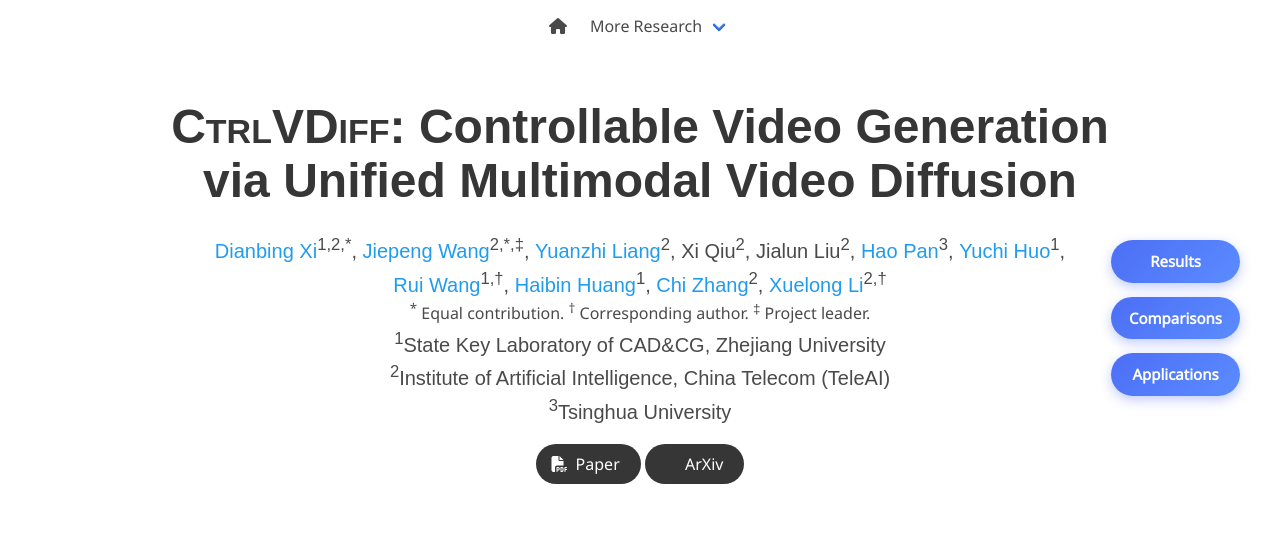
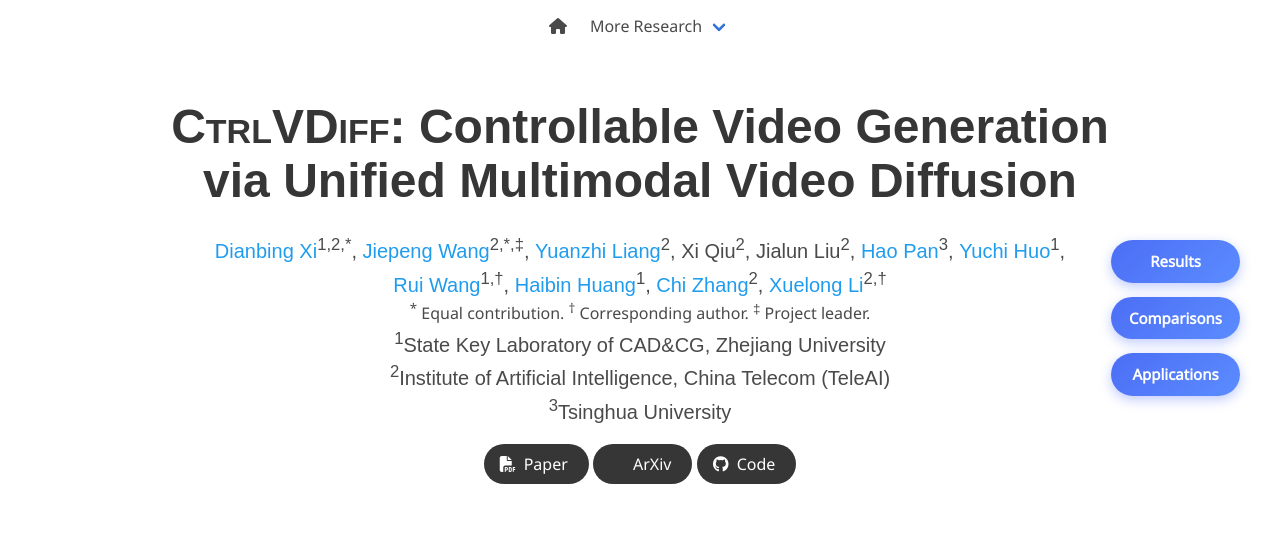
Before and after one commit to Tele-AI/CtrlVDiff, a plain HTML site: page index.html in a window 1280 px wide. Shown: the top 534 px of the page. Drawn offline with nearby package versions, Linux system fonts and the light colour scheme; some icons are missing; a web font is replaced by a local one.

Commit message:
update project page

```diff
--- a/index.html
+++ b/index.html
@@ -374,7 +374,8 @@ Diffusion</h1>
 
               <div class="column has-text-centered">
                 <div class="publication-links">
-                <!-- PDF Link. -->
+
+                  <!-- PDF Link -->
                   <span class="link-block">
                     <a href="https://arxiv.org/pdf/2511.21129" class="external-link button is-normal is-rounded is-dark">
                       <span class="icon">
@@ -383,6 +384,8 @@ Diffusion</h1>
                       <span>Paper</span>
                     </a>
                   </span>
+
+                  <!-- ArXiv Link -->
                   <span class="link-block">
                     <a href="https://arxiv.org/abs/2511.21129" class="external-link button is-normal is-rounded is-dark">
                       <span class="icon">
@@ -391,7 +394,20 @@ Diffusion</h1>
                       <span>ArXiv</span>
                     </a>
                   </span>
+
+                  <!-- Code Link -->
+                  <span class="link-block">
+                    <a href="https://github.com/Tele-AI/CtrlVDiff" class="external-link button is-normal is-rounded is-dark">
+                      <span class="icon">
+                        <i class="fab fa-github"></i>
+                      </span>
+                      <span>Code</span>
+                    </a>
+                  </span>
+
                 </div>
+              </div>
+
               <!-- <div class="pretty-nav">
                 <a href="#results">Results</a>
                 <a href="#comparison">Comparisons</a>
```
Lines whose indentation alone changed are shown as unchanged.
